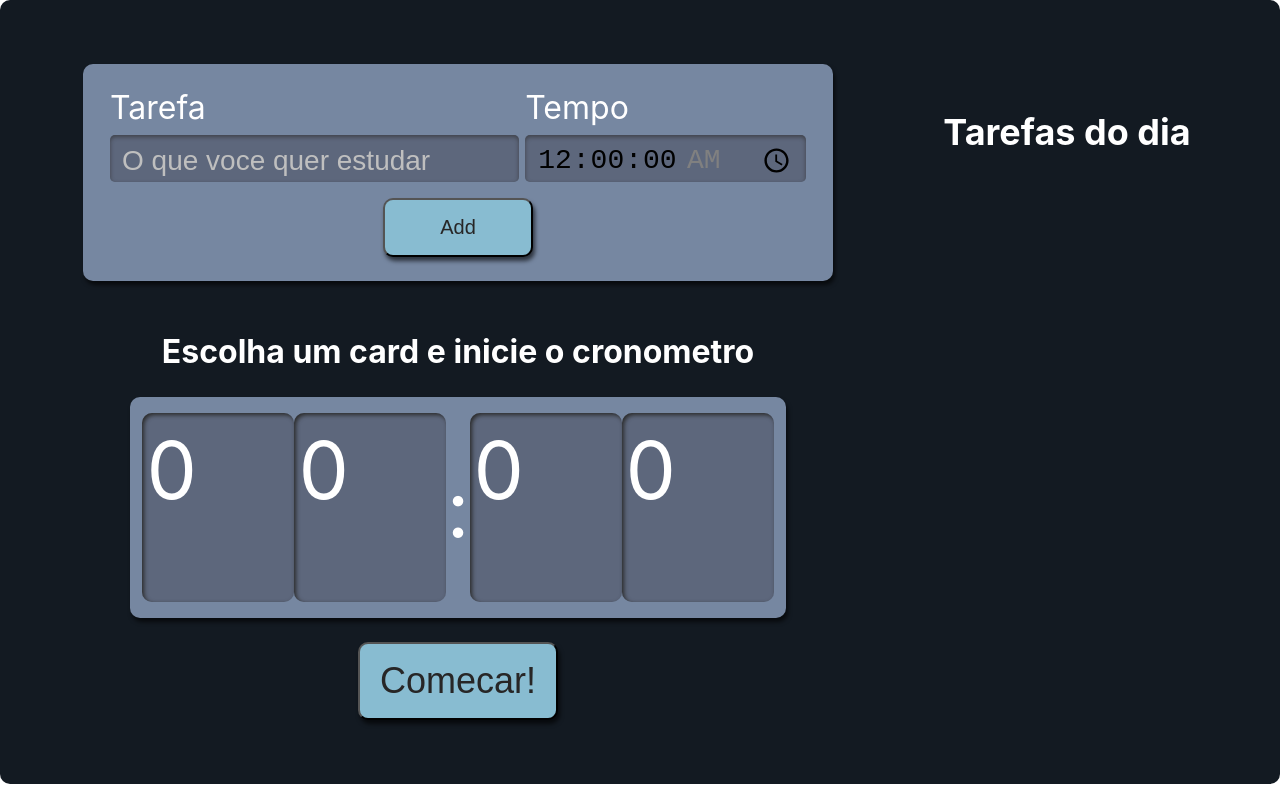
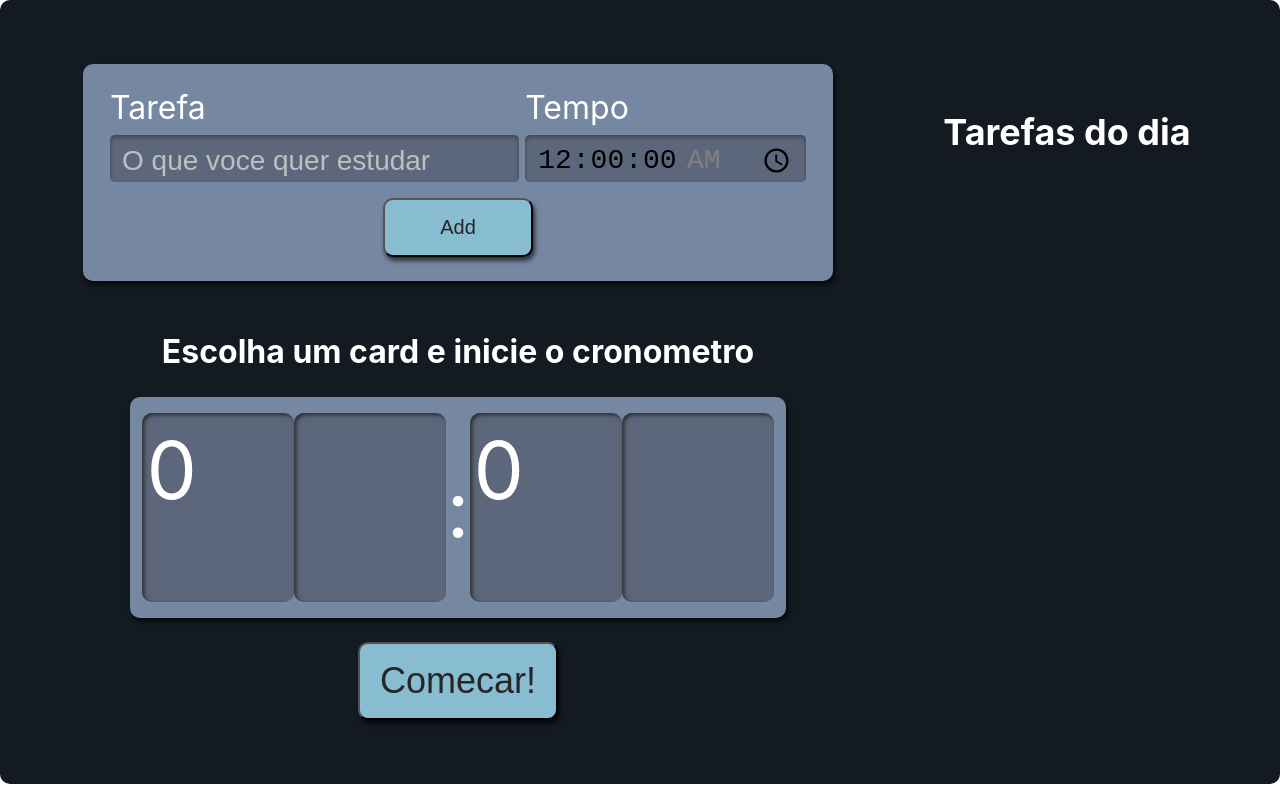
Before and after one commit to ricardomdesa/pomodoro_react, a React (Create React App) app: page / in a window 1280 px wide. Built offline with nearby package versions, Linux system fonts and the light colour scheme.

Commit message:
feat: clock

```diff
--- a/package.json
+++ b/package.json
@@ -44,6 +44,7 @@
   },
   "devDependencies": {
     "@types/styled-components": "^5.1.26",
-    "@types/uuid": "^8.3.4"
+    "@types/uuid": "^8.3.4",
+    "eslint": "^5.6.0"
   }
 }
--- /dev/null
+++ b/src/common/utils/time.ts
@@ -0,0 +1,7 @@
+export function tempoParaSegundos(tempo: string) {
+    const [horas = '0', min = '0', sec = '0'] = tempo.split(":")
+
+    const horasEmSec = Number(horas) * 3600
+    const minInSec = Number(min) * 60
+    return horasEmSec + minInSec + Number(sec)
+}
--- a/src/components/Cronometro/Relogio/index.tsx
+++ b/src/components/Cronometro/Relogio/index.tsx
@@ -1,16 +1,25 @@
 import React from "react"
 import { RelogioStyled } from "./styles"
 
-export default function Relogio(){
-    return(
+interface Props {
+    tempo: number | undefined
+}
+
+export default function Relogio({ tempo = 0 }: Props) {
+    const min = Math.floor(tempo / 60)
+    const sec = tempo % 60
+    const [minDezena, minUnidade] = String(min)
+    const [secDezena, secUnidade] = String(sec)
+    console.log(minDezena, minUnidade, secDezena, secUnidade)
+    return (
         <>
-        <RelogioStyled>
-            <span className="relogioNumero">0</span>
-            <span className="relogioNumero">0</span>
-            <span>:</span>
-            <span className="relogioNumero">0</span>
-            <span className="relogioNumero">0</span>
-        </RelogioStyled>
+            <RelogioStyled>
+                <span className="relogioNumero">{minDezena}</span>
+                <span className="relogioNumero">{minUnidade}</span>
+                <span>:</span>
+                <span className="relogioNumero">{secDezena}</span>
+                <span className="relogioNumero">{secUnidade}</span>
+            </RelogioStyled>
         </>
     )
 }
--- a/src/components/Cronometro/index.tsx
+++ b/src/components/Cronometro/index.tsx
@@ -1,14 +1,28 @@
-import React from "react";
+import React, { useEffect, useState } from "react";
+import { tempoParaSegundos } from "../../common/utils/time";
+import { ITasks } from "../../types/iTasks";
 import ButtonT from "../ButtonT";
 import Relogio from "./Relogio";
 import { CronStyled, CronTitle } from "./styles";
 
-export default function Cronometro(){
-    return(
+interface Props {
+    selected: ITasks | undefined
+}
+
+export default function Cronometro({ selected }: Props) {
+    const [tempo, setTempo] = useState<number>(tempoParaSegundos("00:00:00"))
+
+    useEffect(() => {
+        if (selected) {
+            setTempo(tempoParaSegundos(selected.tempo))
+        }
+    }, [selected])
+
+    return (
         <CronStyled>
             <CronTitle>Escolha um card e inicie o cronometro</CronTitle>
             <div>
-                <Relogio></Relogio>
+                <Relogio tempo={tempo}></Relogio>
             </div>
             <ButtonT texto="Comecar!"></ButtonT>
         </CronStyled>
--- a/src/components/Form/index.tsx
+++ b/src/components/Form/index.tsx
@@ -4,10 +4,10 @@ import { FormStyle } from "./styles";
 import { v4 as uuidv4 } from "uuid";
 import { ITasks } from "../../types/iTasks";
 
-export default function Form({setTasks}: {setTasks: React.Dispatch<React.SetStateAction<[] | ITasks[]>>}){
+export default function Form({ setTasks }: { setTasks: React.Dispatch<React.SetStateAction<[] | ITasks[]>> }) {
     const [time, setTime] = useState("00:00:00")
     const [task, setTask] = useState("")
-    function addTask(event: React.FormEvent<HTMLFormElement>){
+    function addTask(event: React.FormEvent<HTMLFormElement>) {
         event.preventDefault()
         setTasks(oldTasks => [...oldTasks,
         {
@@ -23,7 +23,7 @@ export default function Form({setTasks}: {setTasks: React.Dispatch<React.SetStat
         setTask("")
         setTime("00:00:00")
     }
-    return(
+    return (
         <FormStyle onSubmit={addTask}>
             <div className="inputContainer">
                 <label htmlFor="tarefa">
--- a/src/components/List/Item/index.tsx
+++ b/src/components/List/Item/index.tsx
@@ -7,7 +7,6 @@ interface Props extends ITasks{
 }
 
 export default function Item({id, tarefa, tempo, selecionado, completado, selectTask}: Props){
-    console.log(id, tarefa, tempo, selecionado, completado)
     return(
         <ItemStyle
             itSelecionado={selecionado}
--- a/src/components/List/Item/styles.tsx
+++ b/src/components/List/Item/styles.tsx
@@ -1,8 +1,8 @@
 import styled from "styled-components";
 
 interface ItemTypes {
-    itSelecionado: boolean,
-    itCompletado: boolean
+  itSelecionado: boolean,
+  itCompletado: boolean
 }
 
 export const ItemStyle = styled.li<ItemTypes>`
@@ -38,7 +38,7 @@ export const ItemStyle = styled.li<ItemTypes>`
 
         .concluido {
         display: block;
-        background-image: url('../../assets/img/check-mark.svg');
+        background-image: url('../../../assets/img/check-mark.svg');
         background-repeat: no-repeat;
         background-size: 38px 38px;
         position: absolute;
@@ -56,7 +56,7 @@ export const ItemStyle = styled.li<ItemTypes>`
 
     .concluido {
       display: block;
-      background-image: url('../../assets/img/check-mark.svg');
+      background-image: url('../../../assets/img/check-mark.svg');
       background-repeat: no-repeat;
       background-size: 38px 38px;
       position: absolute;
--- a/src/components/List/index.tsx
+++ b/src/components/List/index.tsx
@@ -8,7 +8,7 @@ interface Props {
     selectTask: (selectedTask: ITasks) => void
 }
 
-export default function List( { tasks, selectTask }: Props ){
+export default function List({ tasks, selectTask }: Props) {
 
     return (
         <ListStyle>
--- a/src/components/MainContainer/index.tsx
+++ b/src/components/MainContainer/index.tsx
@@ -25,10 +25,10 @@ export default function MainContainer() {
         <>
             <Container>
                 <Form setTasks={setTasks}></Form>
-                <Cronometro/>
+                <Cronometro selected={selected} />
                 <List
-                tasks={tasks}
-                selectTask={selectTask}
+                    tasks={tasks}
+                    selectTask={selectTask}
                 />
             </Container>
         </>
```
Also changed, not shown: tsconfig.json (+5 -3 lines), .eslintrc.js (added), 1 other file (tests, documents, lock files or other folders). Lines whose indentation alone changed are shown as unchanged.
